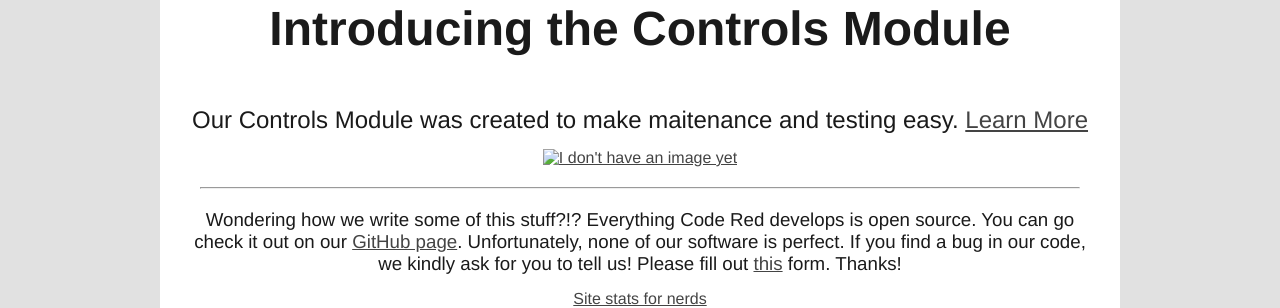
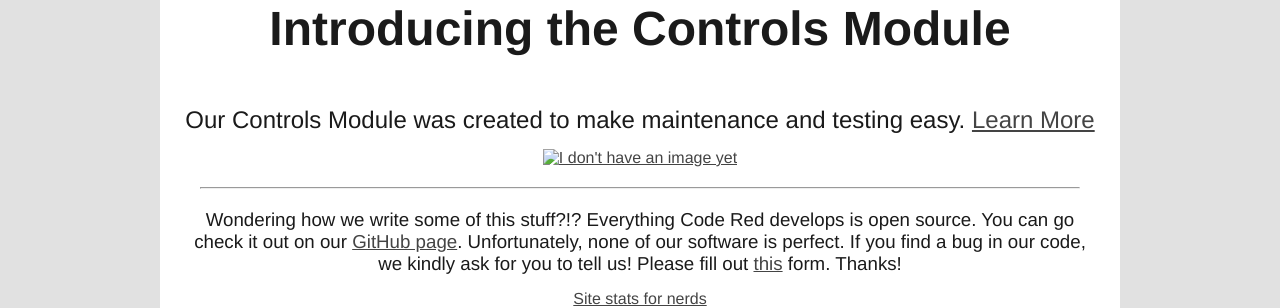
Before and after one commit to CodeRed2771/CodeRed2771.github.io, a Jekyll site: the page built from index.html, in a window 1280 px wide. Shown: the part 1388-1696 px from the top of the page. Built offline with Jekyll 4.4.1, drawn with Linux system fonts in a browser that asks for light colours.

Commit message:
Spelling fix on index.html

```diff
--- a/index.html
+++ b/index.html
@@ -62,7 +62,7 @@
   <hr>
 </div>
 <h1>Introducing the Controls Module</h1>
-<h2>Our Controls Module was created to make maitenance and testing easy.
+<h2>Our Controls Module was created to make maintenance and testing easy.
   <a href="/module">Learn More</a></h2>
 <a href="/module"><img src="#" alt="I don't have an image yet" width="100%" height="350px"></a>
 <hr>
```
